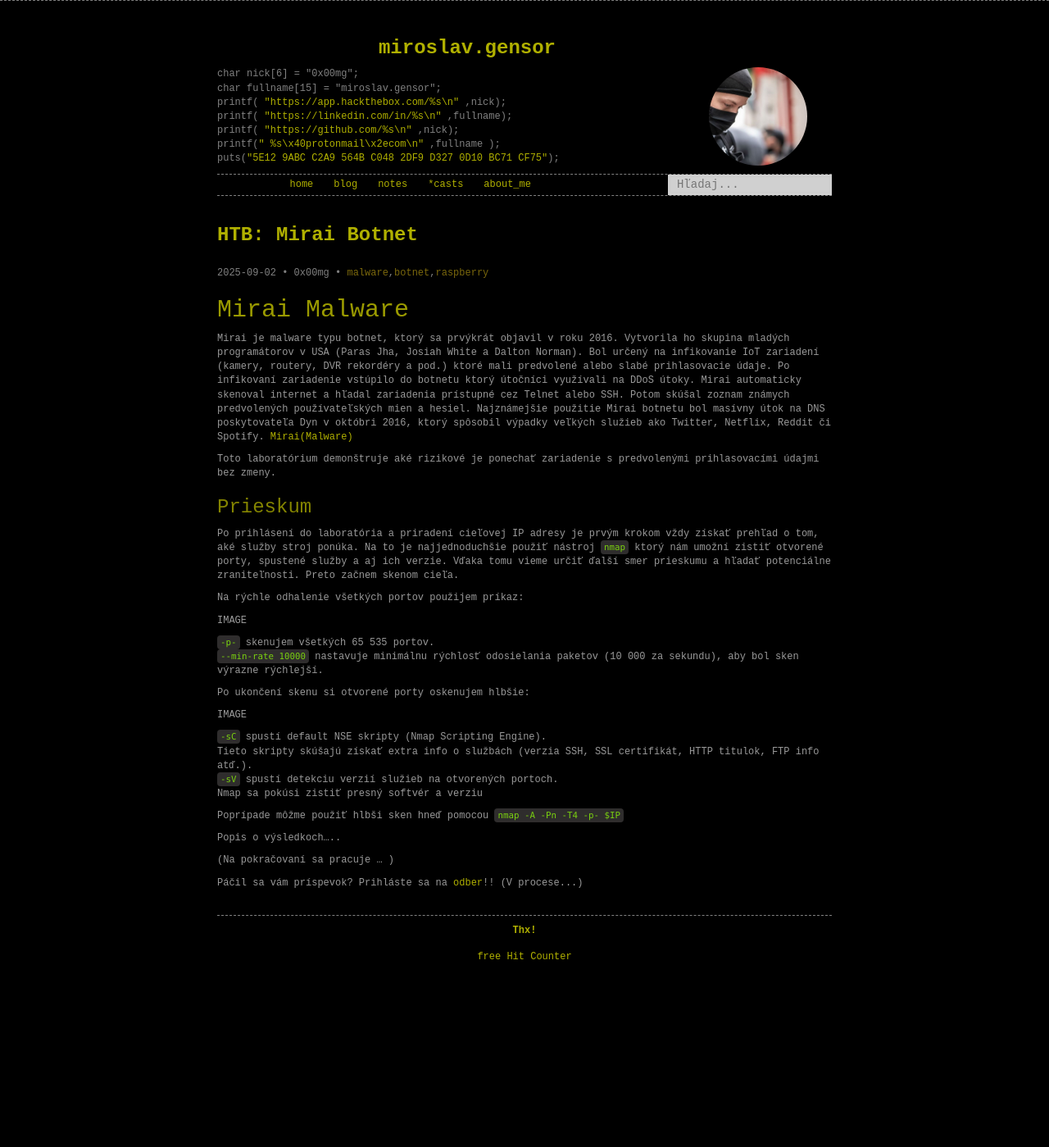
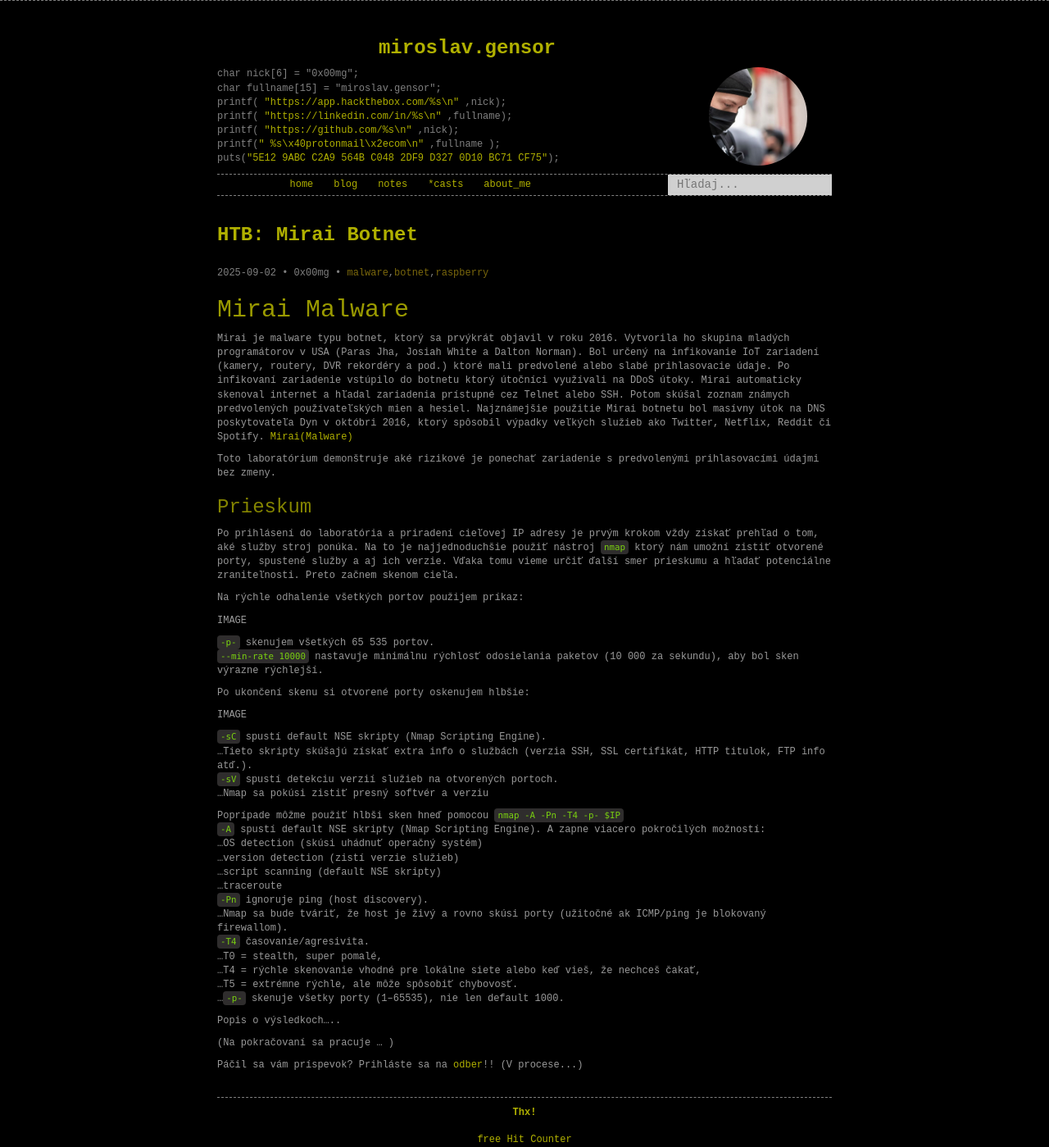
Before and after one commit to 0x00mg/0x00mg.github.io, a Jekyll site: the page built from _posts/2025/2025-09-02-HTB:-Mirai-botnet.md, in a window 1280 px wide. Shown: the whole page at 82% size. Built offline with Jekyll 4.4.1, drawn with Linux system fonts in a browser that asks for light colours; comment, search, counter and statistics services are not loaded; before the commit the page ends 1176 px from its top, so only the background shows below that.

Commit message:
Update 2025-09-02-HTB:-Mirai-botnet.md

```diff
--- a/_posts/2025/2025-09-02-HTB:-Mirai-botnet.md
+++ b/_posts/2025/2025-09-02-HTB:-Mirai-botnet.md
@@ -43,11 +43,24 @@ Po ukončení skenu si otvorené porty oskenujem hlbšie:
 IMAGE
 
 `-sC` spustí default NSE skripty (Nmap Scripting Engine).
-Tieto skripty skúšajú získať extra info o službách (verzia SSH, SSL certifikát, HTTP titulok, FTP info atď.).
+...Tieto skripty skúšajú získať extra info o službách (verzia SSH, SSL certifikát, HTTP titulok, FTP info atď.).
 `-sV` spustí detekciu verzií služieb na otvorených portoch.
-Nmap sa pokúsi zistiť presný softvér a verziu
+...Nmap sa pokúsi zistiť presný softvér a verziu
 
 Poprípade môžme použiť hlbši sken hneď pomocou `nmap -A -Pn -T4 -p- $IP`
+`-A` spustí default NSE skripty (Nmap Scripting Engine).  A zapne viacero pokročilých možností:
+...OS detection (skúsi uhádnuť operačný systém)
+...version detection (zistí verzie služieb)
+...script scanning (default NSE skripty)
+...traceroute
+`-Pn` ignoruje ping (host discovery).
+...Nmap sa bude tváriť, že host je živý a rovno skúsi porty (užitočné ak ICMP/ping je blokovaný firewallom).
+`-T4` časovanie/agresivita.
+...T0 = stealth, super pomalé,
+...T4 = rýchle skenovanie vhodné pre lokálne siete alebo keď vieš, že nechceš čakať,
+...T5 = extrémne rýchle, ale môže spôsobiť chybovosť.
+...`-p-` skenuje všetky porty (1–65535), nie len default 1000.
+
 
 Popis o výsledkoch.....
 
```
